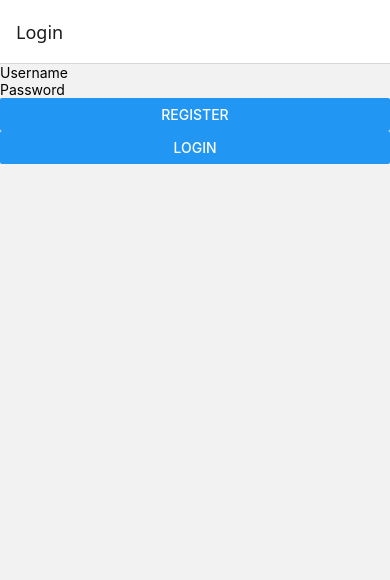
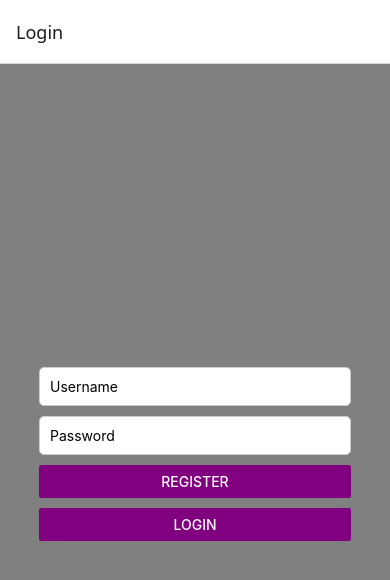
Before and after one commit to M859n8/bachelor-implementation, a React Native app in the folder frontend/: screen /Login in a window 390 px wide. Shown: the top 580 px of the page. Built offline with nearby package versions, Linux system fonts and the light colour scheme.

Commit message:
Complex figure test : working pencil paint

```diff
--- a/frontend/App.js
+++ b/frontend/App.js
@@ -3,15 +3,16 @@ import { NavigationContainer } from "@react-navigation/native"
 import { StyleSheet, Text, View } from 'react-native';
 
 import StackNavigator from "./StackNavigator";
-import { GestureHandlerRootView } from 'react-native-gesture-handler';
+// import { GestureHandlerRootView } from 'react-native-gesture-handler';
 
 function App() {
     return (
-        <GestureHandlerRootView style={{ flex: 1 }}>
+        // <GestureHandlerRootView style={{ flex: 1 }}>
             <NavigationContainer>
                 <StackNavigator />
             </NavigationContainer>
-        </GestureHandlerRootView>
+        // {/* </GestureHandlerRootView> */}
+
     );
 }
 
--- a/frontend/StackNavigator.js
+++ b/frontend/StackNavigator.js
@@ -39,8 +39,8 @@ export default function StackNavigator() {
       }
 
       try {
-        const response = await fetch('http://localhost:5000/api/auth/check', {
-        // const response = await fetch('http://localhost:5000/api/auth/verify', {
+        const response = await fetch('http://192.168.0.12:5000/api/auth/check', {
+        // const response = await fetch('http://192.168.0.12:5000/api/auth/verify', {
           method: 'POST',
           headers: { Authorization: `Bearer ${token}` },
         });
--- a/frontend/app.json
+++ b/frontend/app.json
@@ -3,7 +3,7 @@
     "name": "MyApp5",
     "slug": "MyApp5",
     "version": "1.0.0",
-    "orientation": "portrait",
+	"orientation": "portrait",
     "icon": "./assets/icon.png",
     "userInterfaceStyle": "light",
     "newArchEnabled": true,
--- a/frontend/screens/Home.js
+++ b/frontend/screens/Home.js
@@ -31,6 +31,7 @@ export default function Home({ setIsAuthenticated }) {
 
     return (
         <View style={styles.container}>
+			{/* <LockOrientation/> */}
             <Button title="Logout" onPress={handleLogout} />
             <FlatList
                 data={tests}
--- a/frontend/screens/Login.js
+++ b/frontend/screens/Login.js
@@ -13,7 +13,7 @@ export default function Login({ setIsAuthenticated }) {
 
 	const handleLogin = async () => {
 		try {
-      const response = await fetch('http://localhost:5000/api/auth/login', {
+		const response = await fetch('http://192.168.0.12:5000/api/auth/login', {
 			method: 'POST',
 			headers: { 'Content-Type': 'application/json' },
 			body: JSON.stringify({ username, password })
@@ -37,7 +37,7 @@ export default function Login({ setIsAuthenticated }) {
 
 	const handleRegister = async () => {
 		try {
-      const response = await fetch('http://localhost:5000/api/auth/register', {
+		const response = await fetch('http://192.168.0.12:5000/api/auth/register', {
 			method: 'POST',
 			headers: { 'Content-Type': 'application/json' },
 			body: JSON.stringify({ username, password })
@@ -60,22 +60,29 @@ export default function Login({ setIsAuthenticated }) {
 	};
 
 	return (
-    <View>
+		<View style={styles.container}>
+
+
 			<TextInput
 			placeholder="Username"
 			value={username}
 			onChangeText={setUsername}
+			style={styles.input}
 			/>
 			<TextInput
 			placeholder="Password"
 			value={password}
 			secureTextEntry
 			onChangeText={setPassword}
+			style={styles.input}
 			/>
-    <Button title="Register" onPress={handleRegister} />
+			<View style={styles.buttonContainer}>
+				<Button title="Register" onPress={handleRegister} color='purple' />
+				<Button title="Login" onPress={handleLogin} color='purple' />
+			</View>
 
-    <Button title="Login" onPress={handleLogin} />
 		</View>
+
 	);
 	};
 
@@ -83,6 +90,22 @@ const styles = StyleSheet.create({
 		container: {
 			flex: 1,
 			justifyContent: 'center',
-      alignItems: 'center'
-  }
+			alignItems: 'center',
+			padding: '10%',
+			backgroundColor: 'grey',
+		},
+		input: {
+			width: '100%',
+			padding: 10,
+			marginBottom: 10,
+			borderWidth: 1,
+			borderColor: '#ccc',
+			borderRadius: 5,
+			backgroundColor: '#fff',
+		},
+		buttonContainer: {
+			width: '100%',
+			gap: 10,
+			// display: 'inline',
+		},
 	});
--- a/frontend/screens/tests/BellsCancellation.js
+++ b/frontend/screens/tests/BellsCancellation.js
@@ -2,7 +2,7 @@ import { StatusBar } from 'expo-status-bar';
 import { StyleSheet, Text, View, Modal, Button, Image, TouchableOpacity, Alert, Dimensions  } from 'react-native';
 import { useState, useEffect, useRef } from 'react';
 import AsyncStorage from '@react-native-async-storage/async-storage';
-import Orientation from 'react-native-orientation-locker';
+// import Orientation from 'react-native-orientation-locker';
 
 import useTestObjects from '../../shared/GenerateBells.js';
 // import generateObjects from '../../shared/GenerateBells.js';
@@ -47,16 +47,16 @@ export default function BellsCancellation({route}) {
      // Стан для відслідковування натиснутого елементу
      const [clickedObjects, setClickedObjects] = useState([]);
 
-     useEffect(() => {
-        // Заблокуємо орієнтацію екрану в портретному режимі на час тесту
-        Orientation.lockToPortrait();  // Якщо хочемо заблокувати в портретному режимі
+    //  useEffect(() => {
+    //     // Заблокуємо орієнтацію екрану в портретному режимі на час тесту
+    //     Orientation.lockToPortrait();  // Якщо хочемо заблокувати в портретному режимі
 
 
-        // Очищаємо при розмонтуванні компонента
-        return () => {
-            Orientation.unlockAllOrientations();  // Відкриває доступ до зміни орієнтації після завершення тесту
-        };
-    }, []);
+    //     // Очищаємо при розмонтуванні компонента
+    //     return () => {
+    //         Orientation.unlockAllOrientations();  // Відкриває доступ до зміни орієнтації після завершення тесту
+    //     };
+    // }, []);
 
     const handleModalClose = () => {
         setModalVisible(false);  // Закриваємо модальне вікно
@@ -127,7 +127,7 @@ export default function BellsCancellation({route}) {
         //  треба буде десь якось дані про час мвж вибором монеток протягом раунду брати. можна це навіть на бекенді робити
         try {
             console.log("phase 1");
-            const response = await fetch('http://localhost:5000/api/result/bells/saveResponse', {
+            const response = await fetch('http://192.168.0.12:5000/api/result/bells/saveResponse', {
                 method: 'POST',
                 headers: {
                     'Content-Type': 'application/json',
--- a/frontend/screens/tests/ComplexFigure.js
+++ b/frontend/screens/tests/ComplexFigure.js
@@ -1,23 +1,79 @@
 import { StatusBar } from 'expo-status-bar';
-import { StyleSheet, Text, View, Modal, Button } from 'react-native';
+import { StyleSheet, Text, View, Modal, Button,  TouchableOpacity } from 'react-native';
 import { useState } from 'react';
+import { Gesture, GestureHandlerRootView, GestureDetector } from 'react-native-gesture-handler';
+import Svg, { Path } from 'react-native-svg';
+import { Dimensions } from "react-native";
+import Icon from 'react-native-vector-icons/Feather';
+
+const { width, height } = Dimensions.get('window');
 
 export default function ComplexFigure({route}) {
   	const [modalVisible, setModalVisible] = useState(true);
+	// const [pathData, setPathData] = useState([]);
+	const [pathData, setPathData] = useState('');
+	const [newLine, setNewLine] = useState(true);
+
+	// const [eraser, setEraser ] = useState(false);
+	const [tool, setTool] = useState('pencil'); // 'pencil' або 'eraser'
+
+
+
+	const gesture = Gesture.Pan()
+		.onBegin((event) => {
+			// Починаємо нову лінію з M (Move To)
+            const { x, y } = event;
+            setPathData(prevPath => `${prevPath} M${x},${y}`);
+			setNewLine(false);
+
+		})
+		.onUpdate((event) => {
+			const { x, y } = event;
+            setPathData(prevPath => `${prevPath} L${x},${y}`);
+			// console.log(`Moved by: ${event.translationX}, ${event.translationY}`);
+		})
+		.onEnd(() => {
+			setNewLine(true);
+			console.log('Gesture ended');
+		});
+
+		// console.log('Array', pathData);
+
   	return (
-      <View style={styles.container}>
-          <Modal
-              animationType="slide"
-              transparent={true}
-              visible={modalVisible}
+
+	<GestureHandlerRootView style={styles.container}>
+		<View style={styles.exampleContainer}>
+			<TouchableOpacity
+				style={[styles.button, tool === 'pencil' && styles.activeButton]}
+				onPress={() => setTool('pencil')}
 			>
-              <View style={styles.modalContainer}>
-                  <Text style={styles.modalText}>Правила тесту: Прочитайте інструкцію перед початком.</Text>
-                  <Button title="Почати" onPress={() => setModalVisible(false)} />
+				<Icon name="edit-2" size={24} color={tool === 'pencil' ? 'white' : 'black'} />
+			</TouchableOpacity>
+
+			{/* Кнопка гумки */}
+			<TouchableOpacity
+				style={[styles.button, tool === 'eraser' && styles.activeButton]}
+				onPress={() => setTool('eraser')}
+			>
+				<Icon name="eraser" size={24} color={tool === 'eraser' ? 'white' : 'black'} />
+			</TouchableOpacity>
 		</View>
-          </Modal>
-          <Text style={styles.screenText}>{route.name} Screen</Text>
+		<GestureDetector gesture={gesture}  >
+		{/* <GestureDetector tool === 'pencil' ? gesture={paintGesture} : gesture={eraseGesture} > */}
+
+			<View style={styles.paintContainer}>
+			<Svg style={{ flex: 1 }}>
+				<Path
+				d={pathData}
+				stroke="black"
+				strokeWidth={2}
+				fill="none"
+				/>
+			</Svg>
 			</View>
+		</GestureDetector>
+
+	</GestureHandlerRootView>
   	);
 }
 
@@ -25,7 +81,28 @@ const styles = StyleSheet.create({
 	container: {
 		flex: 1,
 		justifyContent: 'center',
-      alignItems: 'center'
+		alignItems: 'center',
+
+	},
+	button: {
+		backgroundColor: 'lightgray',
+		padding: 12,
+		borderRadius: 8,
+	},
+	activeButton: {
+		backgroundColor: 'blue',
+	},
+	exampleContainer: {
+
+	},
+	paintContainer: {
+		width: '70%',  // Ширина області малювання
+		height: '70%', // Висота області малювання
+		backgroundColor: 'pink', // Колір фону
+		borderRadius: 10, // Закруглені кути
+		borderWidth: 2,
+		borderColor: '#000',
+		// overflow: 'hidden', // Щоб лінії не виходили за межі
 	},
 	screenText: {
 		fontSize: 24
--- a/frontend/screens/tests/TransferringPennies.js
+++ b/frontend/screens/tests/TransferringPennies.js
@@ -103,7 +103,7 @@ export default function TransferringPennies({route}) {
 
         //  треба буде десь якось дані про час мвж вибором монеток протягом раунду брати. можна це навіть на бекенді робити
         try {
-			const response = await fetch('http://localhost:5000/api/result/pennies/saveResults', {
+			const response = await fetch('http://192.168.0.12:5000/api/result/pennies/saveResults', {
 				method: 'POST',
 				headers: {
 					'Content-Type': 'application/json',
--- a/frontend/screens/tests/VisualOrganization.js
+++ b/frontend/screens/tests/VisualOrganization.js
@@ -64,7 +64,7 @@ export default function VisualOrganization({route}) {
     setIsLoading(true);  // Тільки зараз починаємо показувати завантаження
 
     try {
-      const response = await fetch('http://localhost:5000/api/result/saveResponse', {
+      const response = await fetch('http://192.168.0.12:5000/api/result/saveResponse', {
         method: 'POST',
         headers: {
           'Content-Type': 'application/json',
@@ -104,7 +104,7 @@ export default function VisualOrganization({route}) {
       try {
         const token = await AsyncStorage.getItem('authToken');
 
-        const response = await fetch('http://localhost:5000/api/result/calculateResults', {
+        const response = await fetch('http://192.168.0.12:5000/api/result/calculateResults', {
           method: 'POST',
           headers: {
             'Content-Type': 'application/json',
```
Also changed, not shown: frontend/package.json (+7 -7 lines), frontend/shared/LockOrientation.js (added, +36 -0 lines), 2 other files (tests, documents, lock files or other folders). Lines whose indentation alone changed are shown as unchanged.
